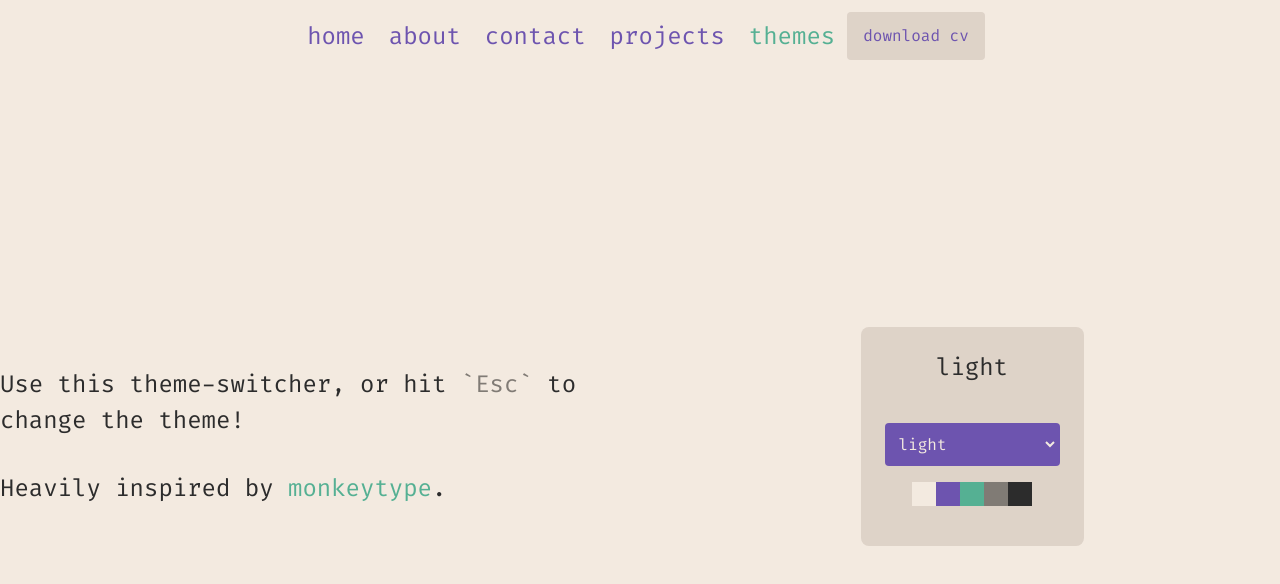
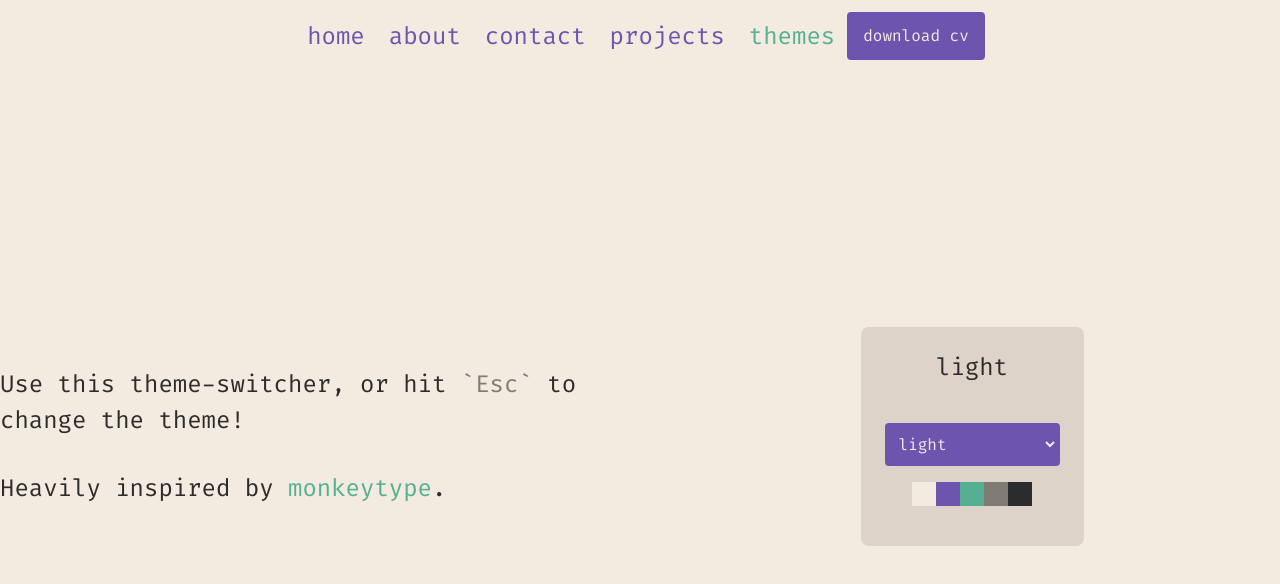
Before and after one commit to mikeycodingstuff/mikeycodingstuff.github.io, a Vue app: page /themes in a window 1280 px wide. Shown: the top 584 px of the page. Built offline with nearby package versions, Linux system fonts and the light colour scheme.

Commit message:
button styling

```diff
--- a/src/components/nav/NavBar.vue
+++ b/src/components/nav/NavBar.vue
@@ -9,6 +9,10 @@ import NavLink from '@/components/nav/NavLink.vue';
     <nav-link link="contact" name="contact" />
     <nav-link link="projects" name="projects" />
     <nav-link link="themes" name="themes" />
-    <button class="rounded p-1 px-4 bg-theme-bg-alt text-theme-main hover:bg-theme-text hover:text-theme-bg hover:decoration-theme-accent focus:outline-none focus:ring-4 focus:ring-theme-main underline-offset-4 decoration-4 decoration-theme-main transition duration-300">download cv</button>
+    <button
+      class="rounded p-1 px-4 bg-theme-main text-theme-bg hover:bg-theme-text focus:outline-none focus:ring-4 focus:ring-theme-text underline-offset-4 transition duration-300"
+    >
+      download cv
+    </button>
   </div>
 </template>
--- a/src/components/nav/NavLink.vue
+++ b/src/components/nav/NavLink.vue
@@ -20,7 +20,7 @@ watch(pressed, () => (isUsingKeyboard.value = false));
     <router-link
       :to="link"
       :class="[
-        'rounded p-1 text-2xl hover:text-theme-accent hover:decoration-theme-accent focus:outline-none underline-offset-4 decoration-4 decoration-theme-main transition duration-300',
+        'rounded p-1 text-2xl hover:text-theme-accent focus:outline-none underline-offset-4 decoration-4 transition duration-300',
         isUsingKeyboard ? 'focus:ring-4 focus:ring-theme-main' : '',
       ]"
       activeClass="text-theme-accent"
```
